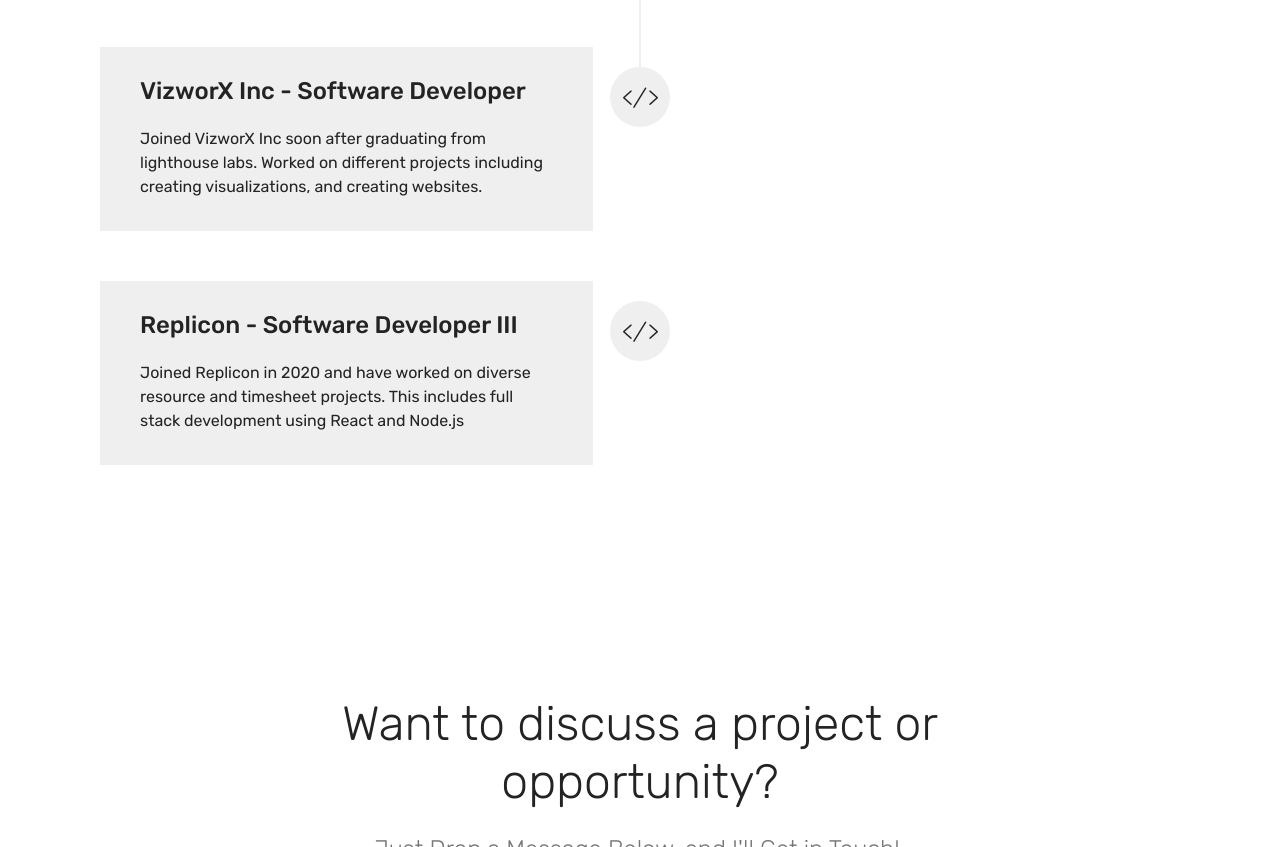
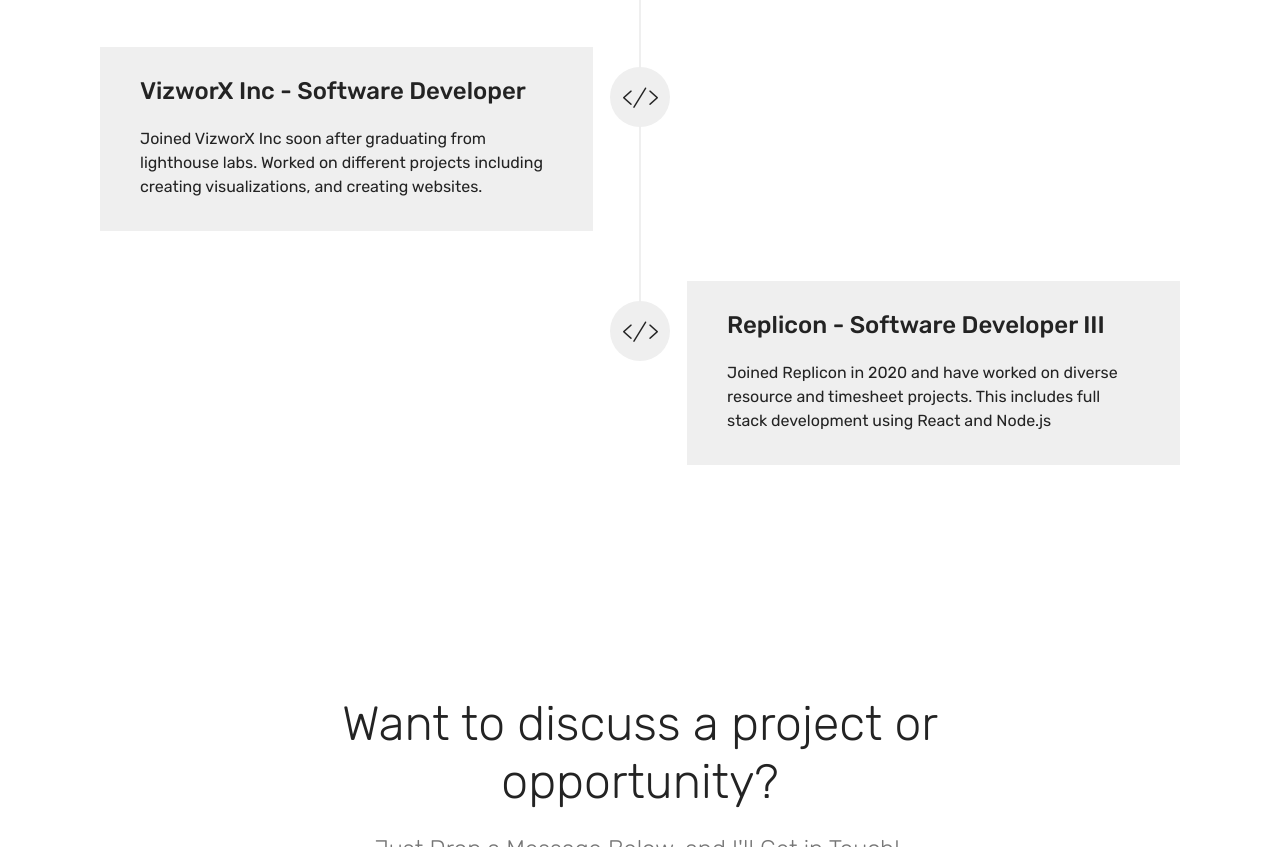
Before and after one commit to Manali7494/manali7494-website, a plain HTML site: page index.html in a window 1280 px wide. Shown: the part 4278-5125 px from the top of the page. Drawn offline with Linux system fonts and the light colour scheme; files whose address does not match are found by name.

Commit message:
Fix styling

```diff
--- a/index.html
+++ b/index.html
@@ -306,7 +306,7 @@
                 </div>
             </div>
             <!--4-->
-            <div class="row timeline-element ">
+            <div class="row timeline-element separline">
                 <span class="iconsBackground">
                     <span class="mbr-iconfont mbri-code"></span>
                 </span>
@@ -319,7 +319,7 @@
                 </div>
             </div>
             <!--5-->
-             <div class="row timeline-element ">
+             <div class="row timeline-element reverse">
                 <span class="iconsBackground">
                     <span class="mbr-iconfont mbri-code"></span>
                 </span>
```
